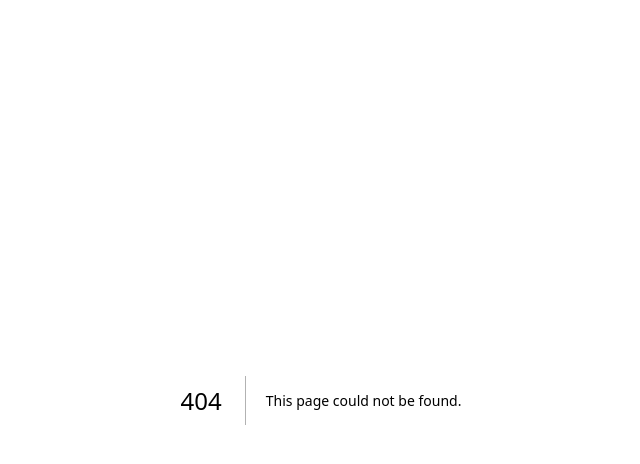
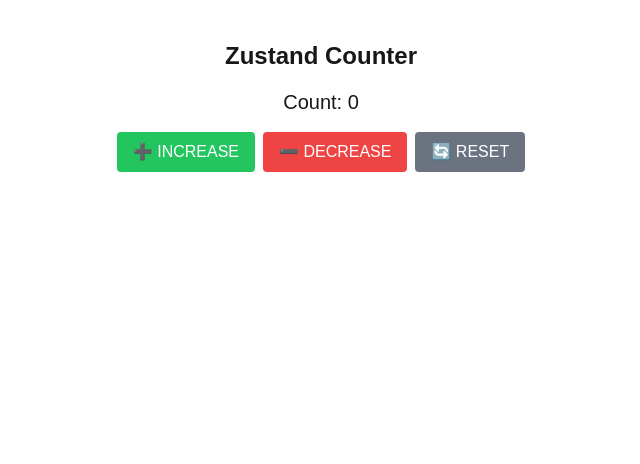
Before and after one commit to arteyo14/3pn-dashboard, a Next.js app: page /example in a window 1280 px wide. Before the commit this address had no page. Shown: the top 464 px of the page, without its empty margins (319-959 px from the left). Built offline with nearby package versions, Linux system fonts and the light colour scheme.

Commit message:
[setting project] add: example for use zustand store

```diff
--- /dev/null
+++ b/app/(routes)/example/page.tsx
@@ -0,0 +1,34 @@
+"use client"
+
+import { useCounterStore } from "./store/useCounterStore"
+
+export default function Example() {
+  const { count, increase, decrease, reset } = useCounterStore()
+
+  return (
+    <div className="flex flex-col items-center gap-4 p-10">
+      <h1 className="text-2xl font-bold">Zustand Counter</h1>
+      <p className="text-xl">Count: {count}</p>
+      <div className="flex gap-2">
+        <button
+          onClick={increase}
+          className="px-4 py-2 bg-green-500 text-white rounded"
+        >
+          ➕ INCREASE
+        </button>
+        <button
+          onClick={decrease}
+          className="px-4 py-2 bg-red-500 text-white rounded"
+        >
+          ➖ DECREASE
+        </button>
+        <button
+          onClick={reset}
+          className="px-4 py-2 bg-gray-500 text-white rounded"
+        >
+          🔄 RESET
+        </button>
+      </div>
+    </div>
+  )
+}
--- /dev/null
+++ b/app/(routes)/example/store/useCounterStore.ts
@@ -0,0 +1,23 @@
+import { create } from "zustand"
+
+interface ICounterState {
+  count: number
+}
+
+interface IActions {
+  increase: () => void
+  decrease: () => void
+  reset: () => void
+}
+
+const initialState: ICounterState = {
+  count: 0,
+}
+
+export const useCounterStore = create<ICounterState & IActions>((set) => ({
+  ...initialState,
+  increase: () => set((state) => ({ count: state.count + 1 })),
+  decrease: () =>
+    set((state) => ({ count: state.count === 0 ? 0 : state.count - 1 })),
+  reset: () => set(initialState),
+}))
```
